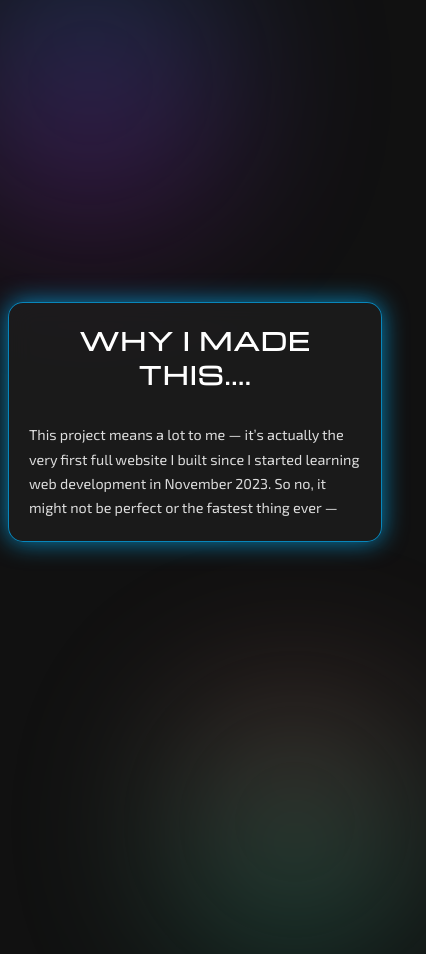
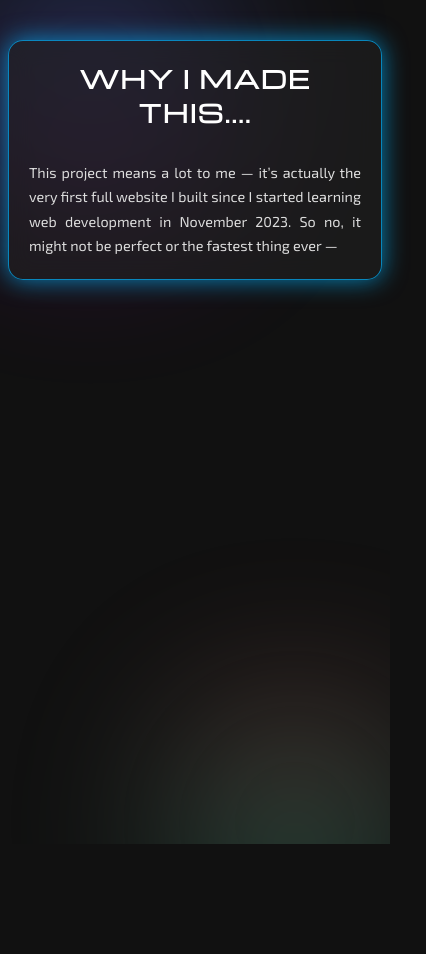
Before and after one commit to govardhan4747/project427, a plain HTML site: page landing/website/website.html in a window 390 px wide. Shown: the whole page, 426 px wide, since content can reach past the window. After the commit the page ends 844 px from the top, so only its background shows below. Drawn offline with nearby package versions, Linux system fonts and the light colour scheme.

Commit message:
small change in why section

```diff
--- a/landing/website/website.html
+++ b/landing/website/website.html
@@ -3,8 +3,8 @@
 <head>
     <meta charset="UTF-8">
     <meta name="viewport" content="width=device-width, initial-scale=1.0">
-    <title>WHY..?</title>
-    <link rel="shortcut icon" href="../logo.png" type="image/x-icon">
+    <title>A Message For You</title>
+
     <!-- Google Fonts (including Michroma for the header) -->
     <link rel="preconnect" href="https://fonts.googleapis.com">
     <link rel="preconnect" href="https://fonts.gstatic.com" crossorigin>
@@ -43,12 +43,25 @@
          background-color: var(--bg-color-dark);
          color: var(--text-color);
          font-family: var(--font-body);
-         display: grid;
-         place-items: center;
-         min-height: 100vh;
+         /* Use flex to center content and allow scrolling */
+         display: flex;
+         justify-content: center;
+         align-items: center;
+         min-height: 100vh; /* Use vh for older browser support */
+         min-height: 100svh; /* Use svh for better mobile handling */
          padding: 1rem;
-         position: relative; /* Needed for the blobs */
-         overflow: hidden;   /* Prevents scrollbars from blobs */
+         position: relative;
+        }
+
+        /* New container to hold blobs and prevent them from causing body scroll */
+        .blob-container {
+            position: fixed;
+            top: 0;
+            left: 0;
+            width: 100%;
+            height: 100%;
+            overflow: hidden;
+            z-index: -1;
         }
 
         .center-box {
@@ -58,8 +71,7 @@
          border-radius: 15px; /* Slightly larger radius */
          max-width: 800px;
          width: 100%;
-         /* Changed from justify to left for better mobile readability */
-         text-align: left;
+         text-align: justify;
 
          border: 1px solid rgba(255, 255, 255, 0.1);
          backdrop-filter: blur(12px);
@@ -84,7 +96,6 @@
          line-height: 1.7;
          visibility: hidden; /* Hide initially to prevent flash */
          display: block;
-         text-align: justify;
          white-space: pre-wrap; /* Respect line breaks in the text */
          word-break: break-word; /* Prevent overflow on mobile */
         }
@@ -116,7 +127,6 @@
          border-radius: 50%;
          filter: blur(120px);
          opacity: 0.4;
-         z-index: -1;
          transition: all 0.5s ease; /* For smooth resizing */
         }
 
@@ -175,11 +185,16 @@
         ================================================== */
         @media (max-width: 768px) {
          body {
+           /* On mobile, align content to the top to avoid centering large content */
+           align-items: flex-start;
            padding: 0.5rem; /* Reduce padding on small screens */
          }
 
          .center-box {
            padding: 20px; /* Reduce padding inside the box */
+           /* Add margin to give space from the top on mobile */
+           margin-top: 2rem;
+           margin-bottom: 2rem;
          }
 
          h1 {
@@ -188,7 +203,7 @@
 
          #animated-text {
            font-size: 0.9rem; /* Make body text smaller */
-           text-align: left; /* Ensure text is left-aligned on mobile */
+           text-align: justify; /* Ensure text is justified on mobile */
          }
 
          /* Make blobs smaller and less blurry on mobile */
@@ -201,9 +216,11 @@
     </style>
 </head>
 <body>
-    <!-- Background Blobs -->
-    <div class="blob blob-1"></div>
-    <div class="blob blob-2"></div>
+    <!-- New container for the blobs to contain their overflow -->
+    <div class="blob-container">
+        <div class="blob blob-1"></div>
+        <div class="blob blob-2"></div>
+    </div>
 
     <!-- Main Content Box -->
     <main class="center-box">
```
